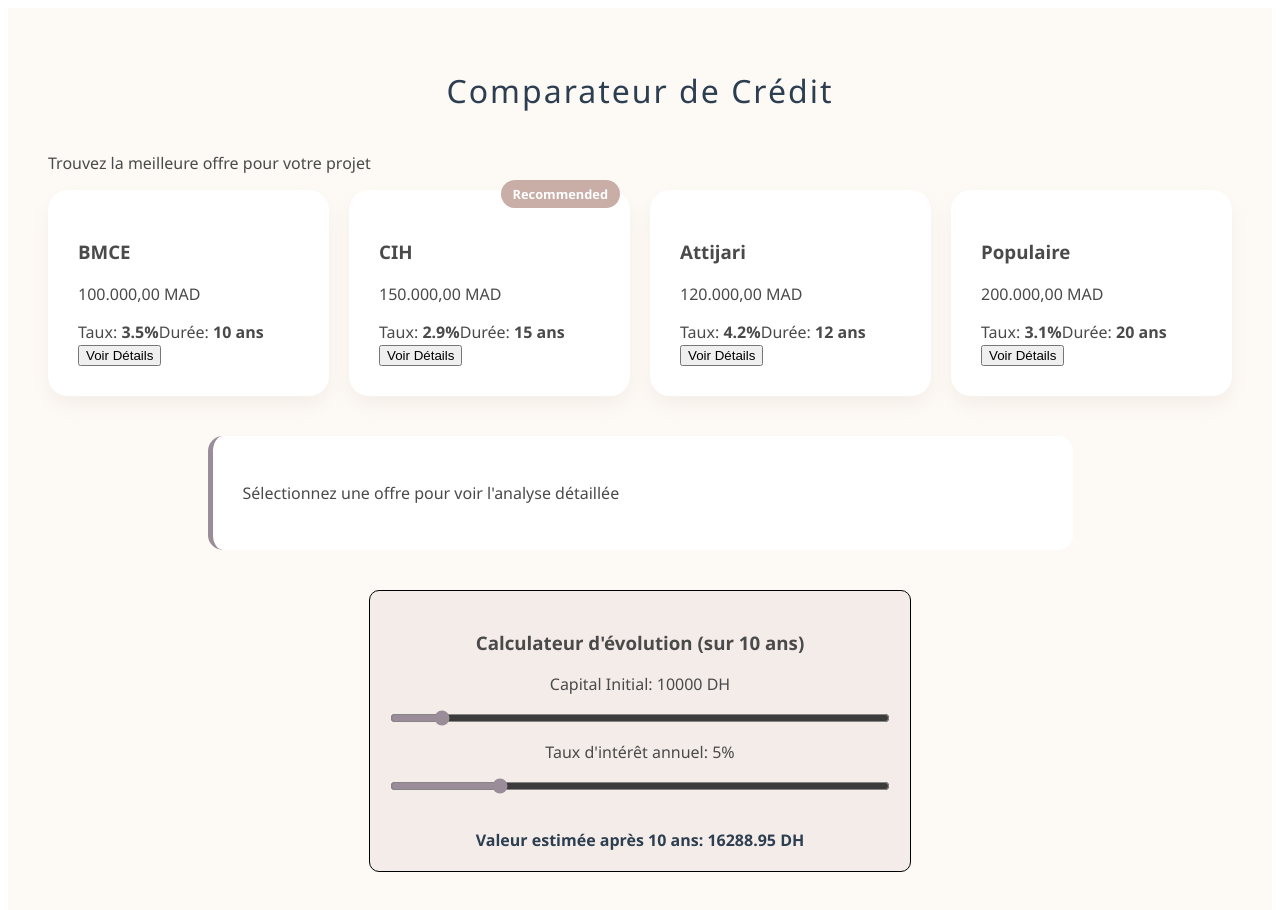
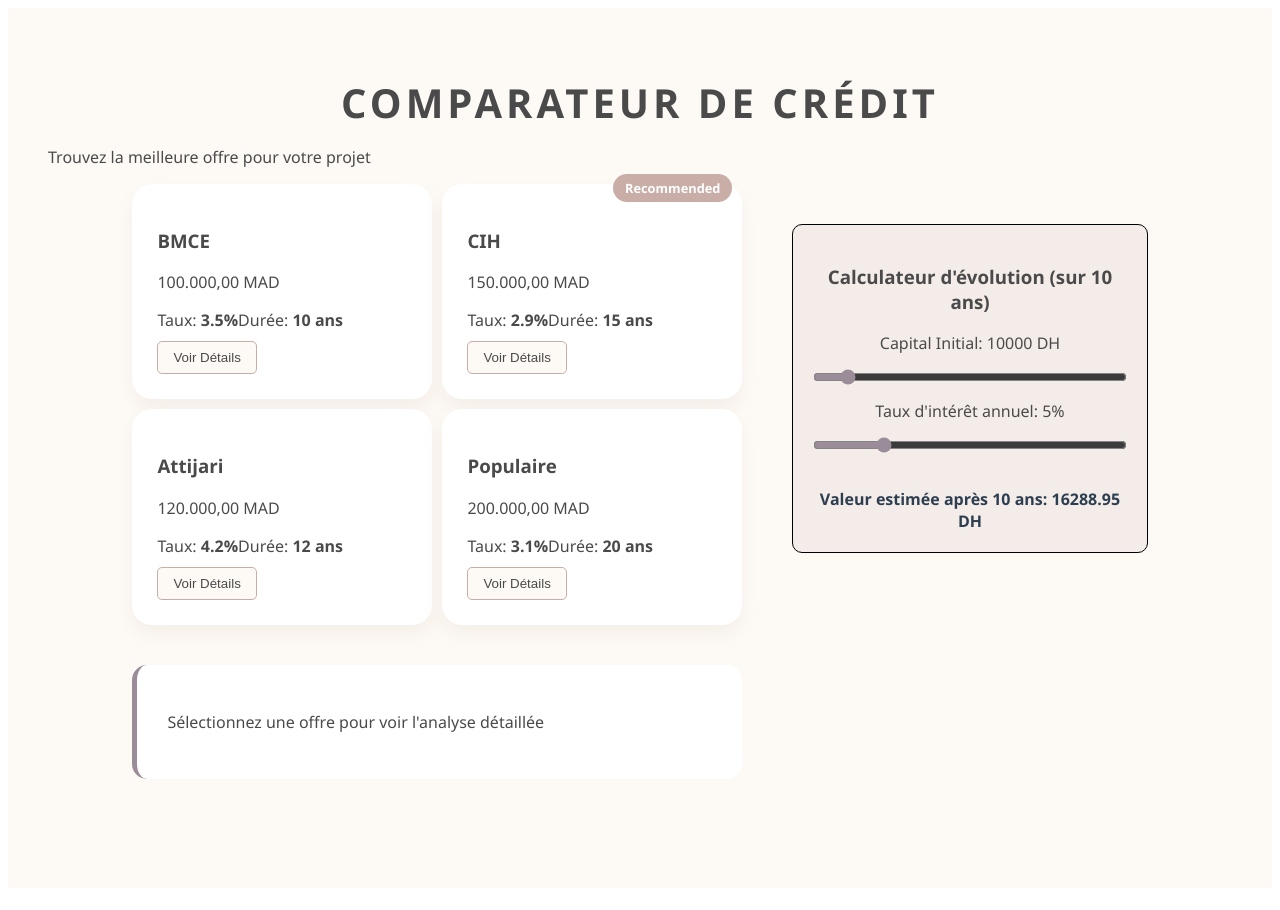
Before and after one commit to Asmaadani/Comparateur-d-Offres-de-Cr-dit, a React (Create React App) app in the folder my-credit-app/: page / in a window 1280 px wide. Shown: the top 910 px of the page. Built offline with nearby package versions, Linux system fonts and the light colour scheme.

Commit message:
régler le code et modifier le design

```diff
--- a/my-credit-app/src/App.css
+++ b/my-credit-app/src/App.css
@@ -9,29 +9,33 @@
 
 h1 {
   text-align: center;
-  color: #2c3e50;
-  margin-bottom: 40px;
-  font-weight: 300;
-  letter-spacing: 2px;
+  color: #4a4a4a;
+  margin-bottom: 10px;
+  font-weight: 600;
+  text-transform: uppercase;
+  letter-spacing: 4px;
+  font-size: 2.5rem;
+}
+
+.offers-list {
+  display:grid;
+  grid-template-columns: repeat(2, 1fr);
+  gap: 10px;
+  max-width: 1200px;
+  margin: 0 auto;
+
 }
 
 
-.offers-list {
-  display: grid;
-  grid-template-columns: repeat(auto-fit, minmax(280px, 1fr));
-  gap: 20px;
-  max-width: 1200px;
-  margin: 0 auto;
-}
-
 .offer-card {
+  position: relative;
   border: none;
   box-shadow: 0 10px 20px rgba(216, 196, 182, 0.2);
   background: #ffffff;
-  padding: 30px;
+  padding: 25px;
   border-radius: 20px;
-  transition: transform 0.3s ease, box-shadow 0.3s ease;
-  position: relative;
+  transition: all 0.3s ease;
+  min-width: 250px;
 }
 
 
@@ -40,13 +44,26 @@
   box-shadow: 0 8px 25px rgba(0,0,0,0.1);
 }
 
-/* .main-content { display: flex; } */
+.main-content {
+  display: flex;
+  align-items: flex-start;
+  justify-content: center;
+  gap: 50px;
+  max-width: 1300px;
+  margin: 0 auto;
+}
+
+.right-side {
+  width: 30%;
+  position: sticky; /*bach ib9a bayn f scrol*/
+  top: 10px;
+}
 
 .badge {
   position: absolute;
   top: -10px;
   right: 10px;
-  background-color: #c9ada7; /* Nude Darker */
+  background-color: #c9ada7;
   color: white;
   padding: 5px 12px;
   border-radius: 20px;
@@ -54,6 +71,20 @@
   font-weight: bold;
 }
 
+button {
+  background-color: #fdfaf6;
+  border: 1px solid #c9ada7;
+  color: #4a4a4a;
+  padding: 8px 15px;
+  border-radius: 5px;
+  cursor: pointer;
+  margin-top: 10px;
+}
+
+button:hover {
+  background-color: #c9ada7;
+  color: white;
+}
 
 .details-section {
   max-width: 800px;
--- a/my-credit-app/src/App.js
+++ b/my-credit-app/src/App.js
@@ -18,10 +18,7 @@
   const [tauxInt, setTauxInt] = useState(5);
 
   //  (Recommended)
-  const minRate = useMemo(() => {
-    return Math.min(...creditOffers.map(o => o.rate));
-  }, []);
-
+  const minRate = Math.min(...creditOffers.map(o => o.rate));
   return (
     <div className="App">
       <header className="header">
@@ -30,7 +27,6 @@
       </header>
 
       <main className="main-content">
-        {/*Les Cards + Details */}
         <section className="left-side">
           <div className="offers-list">
             {creditOffers.map((offre) => (
--- a/my-credit-app/src/components/OfferCard.js
+++ b/my-credit-app/src/components/OfferCard.js
@@ -10,10 +10,7 @@
 
 function OfferCard({ offre, isRecommended, onSelect }) {
   return (
-    <div
-      className={`offer-card ${isRecommended ? 'recommended-border' : ''}`}
-      onClick={onSelect}
-    >
+    <div  className="offer-card" onClick={onSelect} >
       {isRecommended && <span className="badge">Recommended</span>}
 
       <div className="card-header">
@@ -21,11 +18,11 @@
       </div>
 
       <div className="card-body">
-        <p className="amount">{formatCurrency(offre.amount)}</p>
-        <div className="info-row">
-          <span>Taux: <strong>{offre.rate}%</strong></span>
-          <span>Durée: <strong>{offre.duration} ans</strong></span>
-        </div>
+          <p className="amount">{formatCurrency(offre.amount)}</p>
+          <div className="info-row">
+            <span>Taux: <strong>{offre.rate}%</strong></span>
+            <span>Durée: <strong>{offre.duration} ans</strong></span>
+          </div>
       </div>
 
       <button className="btn-details">Voir Détails</button>
```
